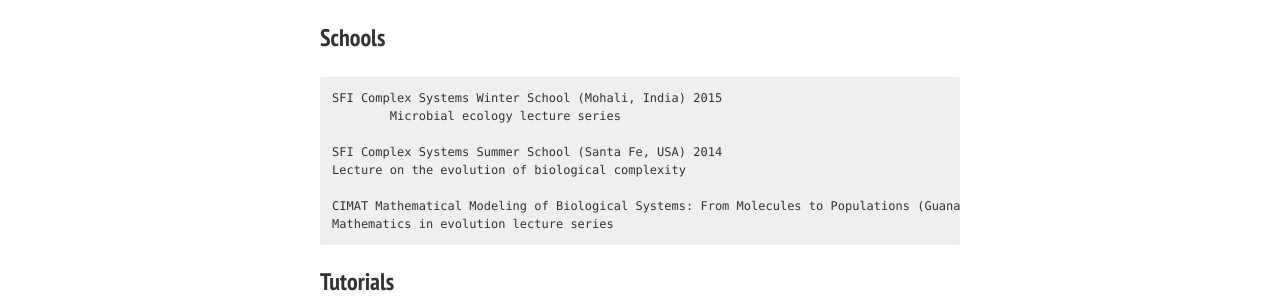
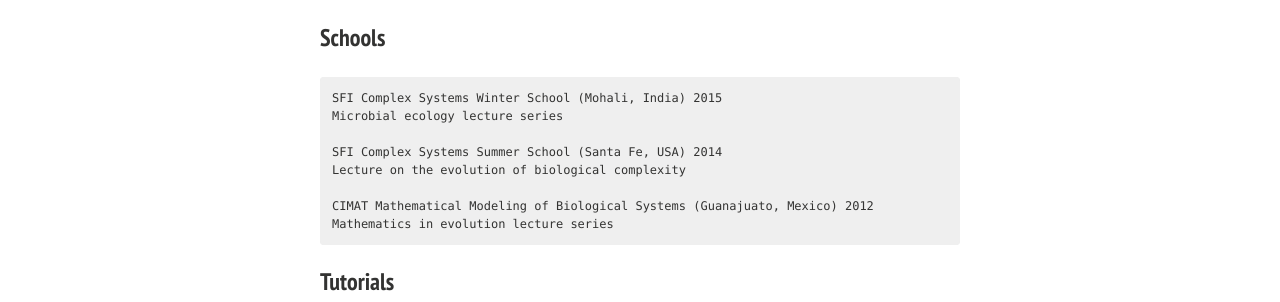
Before and after one commit to ericlibby/oldweb, a Jekyll site: the page built from p_teaching/index.md, in a window 1280 px wide. Shown: the part 841-1143 px from the top of the page. Built offline with Jekyll 4.4.1, drawn with Linux system fonts in a browser that asks for light colours; nearby versions of some CDN libraries.

Commit message:
format teaching

```diff
--- a/p_teaching/index.md
+++ b/p_teaching/index.md
@@ -26,12 +26,12 @@ image:
 
 ### Schools
 	SFI Complex Systems Winter School (Mohali, India) 2015
- 	Microbial ecology lecture series
+	Microbial ecology lecture series
 
 	SFI Complex Systems Summer School (Santa Fe, USA) 2014
 	Lecture on the evolution of biological complexity
 
-	CIMAT Mathematical Modeling of Biological Systems: From Molecules to Populations (Guanajuato, Mexico) 2012
+	CIMAT Mathematical Modeling of Biological Systems (Guanajuato, Mexico) 2012
 	Mathematics in evolution lecture series
 
 
```
